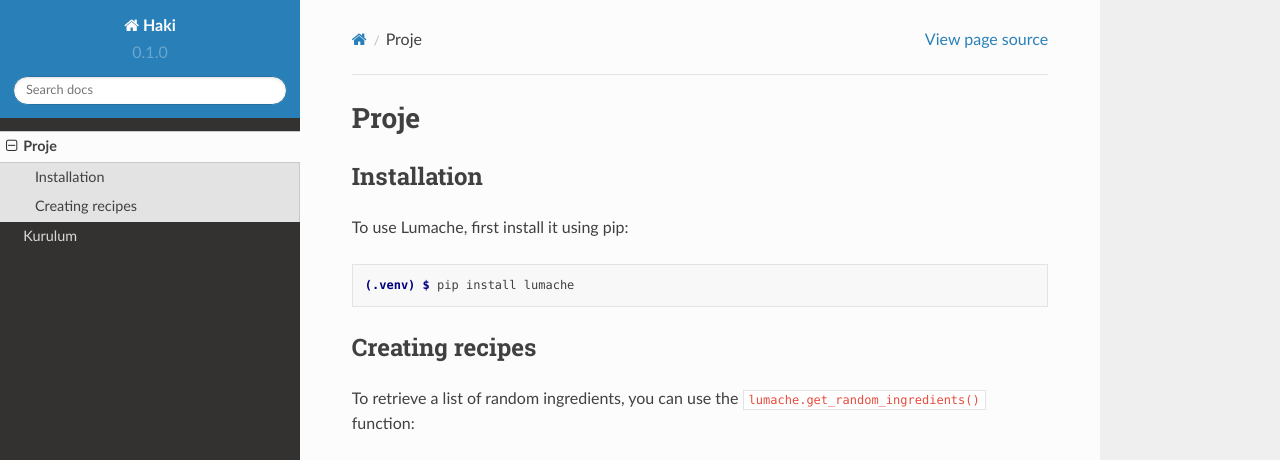
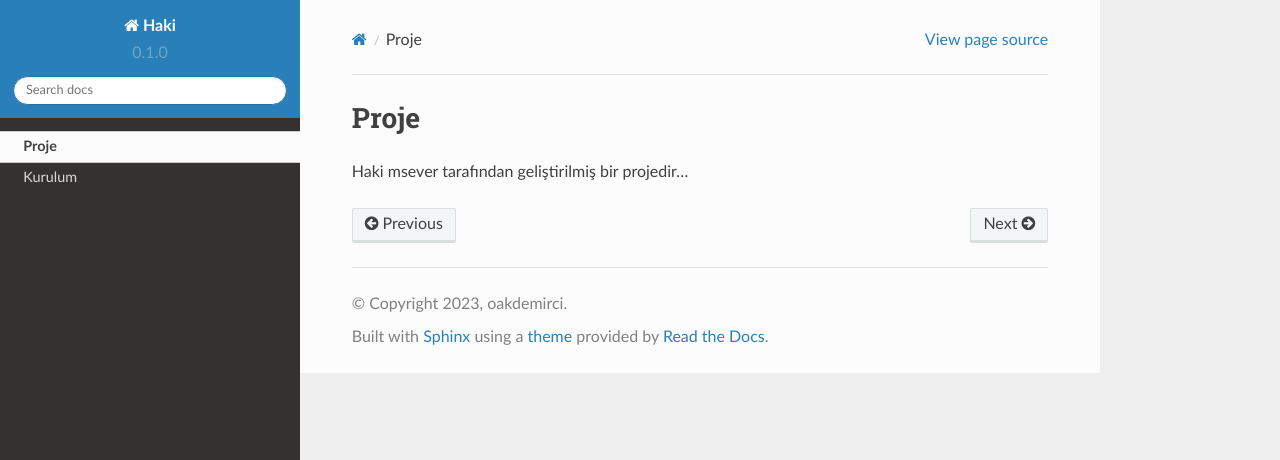
Before and after one commit to oakdemirci/rtdhakitr, a Sphinx documentation site: the page built from docs/source/usage.rst, in a window 1280 px wide and 1095 px high. Shown: the top 460 px of the window. Built offline with Sphinx 7.4.7 and the Read the Docs theme 2.0.0, drawn with Linux system fonts in a browser that asks for light colours; some of the changed text lies outside the part shown; grey boxes are pictures that could not be loaded.

Commit message:
Update usage.rst

```diff
--- a/docs/source/usage.rst
+++ b/docs/source/usage.rst
@@ -1,33 +1,4 @@
 Proje
 =====
 
-.. _installation:
-
-Installation
-------------
-
-To use Lumache, first install it using pip:
-
-.. code-block:: console
-
-   (.venv) $ pip install lumache
-
-Creating recipes
-----------------
-
-To retrieve a list of random ingredients,
-you can use the ``lumache.get_random_ingredients()`` function:
-
-.. autofunction:: lumache.get_random_ingredients
-
-The ``kind`` parameter should be either ``"meat"``, ``"fish"``,
-or ``"veggies"``. Otherwise, :py:func:`lumache.get_random_ingredients`
-will raise an exception.
-
-.. autoexception:: lumache.InvalidKindError
-
-For example:
-
->>> import lumache
->>> lumache.get_random_ingredients()
-['shells', 'gorgonzola', 'parsley']
+Haki msever tarafından geliştirilmiş bir projedir...
```
